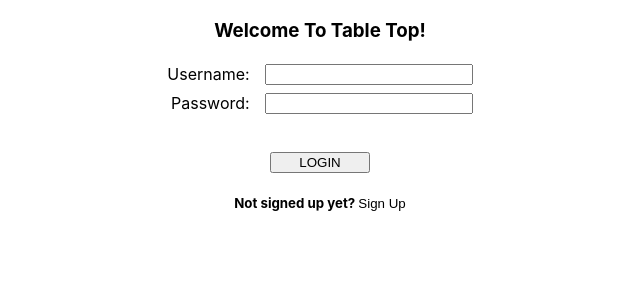
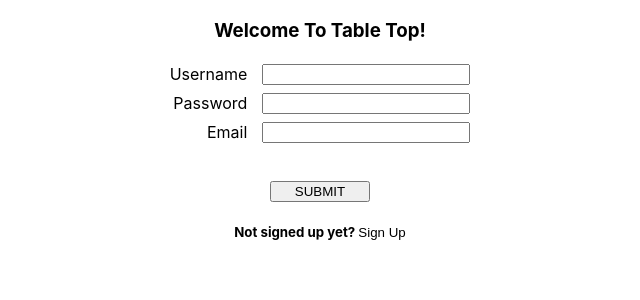
Before and after one commit to tcrurup/table-top, a React (Create React App) app in the folder table-top-frontend/: page /login in a window 1280 px wide. Shown: the top 300 px of the page, without its empty margins (320-960 px from the left). Built offline with nearby package versions, Linux system fonts and the light colour scheme.

Commit message:
create a formCreator service for standardizing forms

```diff
--- a/table-top-frontend/src/components/LoginPage/LoginInput.js
+++ b/table-top-frontend/src/components/LoginPage/LoginInput.js
@@ -1,5 +1,6 @@
 import React, { Component } from 'react'
 import './LoginPage.css'
+import FormCreator from '../services/FormCreator.js'
 
 class LoginInput extends Component{
 
@@ -13,20 +14,36 @@ class LoginInput extends Component{
         }
     }
 
+
     render(){
         return (
             <div id='login-form'>
                 <h3>Welcome To Table Top!</h3>
                 <h5>{this.props.errors}</h5>
-                <form onSubmit={this.handleSubmit}>
+                {/*<form onSubmit={this.handleSubmit}>
                     {this.inputWithLabel('text', 'username', 'Username:', this.state.username)}
                     {this.inputWithLabel('password', 'password', 'Password:', this.state.password)}
                     {this.emailField()}
                     <input type='submit' id='button' value={this.state.type} />
-                </form>
+                </form>*/}
+                {this.createForm()}
                 <h5>{this.subtext()}</h5>
             </div>
         )
+    }
+
+    createForm(){
+        const formSchema = {
+            onSubmit: this.handleSubmit,
+            fields: {
+                Username: { type:'text', id:'username', value: this.state.username},
+                Password: { type: 'password', id:'password', value: this.state.password},
+                Email: { type:'email', id:'email', value: this.state.email}
+            },
+            onChange: this.handleChange
+        }
+
+        return <FormCreator formSchema={formSchema} />
     }
 
     clearFields = () => this.setState({ username: '', password: '', email: ''})
@@ -75,6 +92,7 @@ class LoginInput extends Component{
 
     handleChange = event => {
         event.preventDefault()
+        console.log(`EVENT: handleChange : ${event.target}`)
         this.setState({ [event.target.id]: event.target.value })
     }
 
--- /dev/null
+++ b/table-top-frontend/src/components/services/FormCreator.js
@@ -0,0 +1,49 @@
+import React from 'react'
+
+const FormCreator = props => {
+
+    function inputWithLabel(type, id, label, value){
+        console.log(type)
+        return(
+            <div className='form-input'>
+                <label htmlFor={id}>{label}</label>
+                <span className='whitespace' />
+                <input
+                    type={type}
+                    id={id}
+                    value={value}
+                    onChange={props.formSchema.onChange}
+                />
+            </div>
+        )
+    }
+
+    return (
+        <form onSubmit={props.formSchema.onSubmit}>
+
+            {Object.keys(props.formSchema.fields).map( field => {
+                console.log(props.formSchema)
+                return inputWithLabel(
+                    props.formSchema.fields[field].type,
+                    props.formSchema.fields[field].id,
+                    field,
+                    props.formSchema.fields[field].value
+                )
+            })}
+
+
+            {/*props.formSchema.fields.map( field => {
+                return inputWithLabel (
+                    field.type,
+                    field.id,
+                    field.label,
+                    field.value,
+                    field.onChange
+                )
+            })*/}
+            <input type='submit' id='button' value="SUBMIT" />
+        </form>
+    )
+}
+
+export default FormCreator
```
Also changed, not shown: table-top-frontend/src/components/GameRoomList/GameRoomInput.js (+6 -1 lines).
